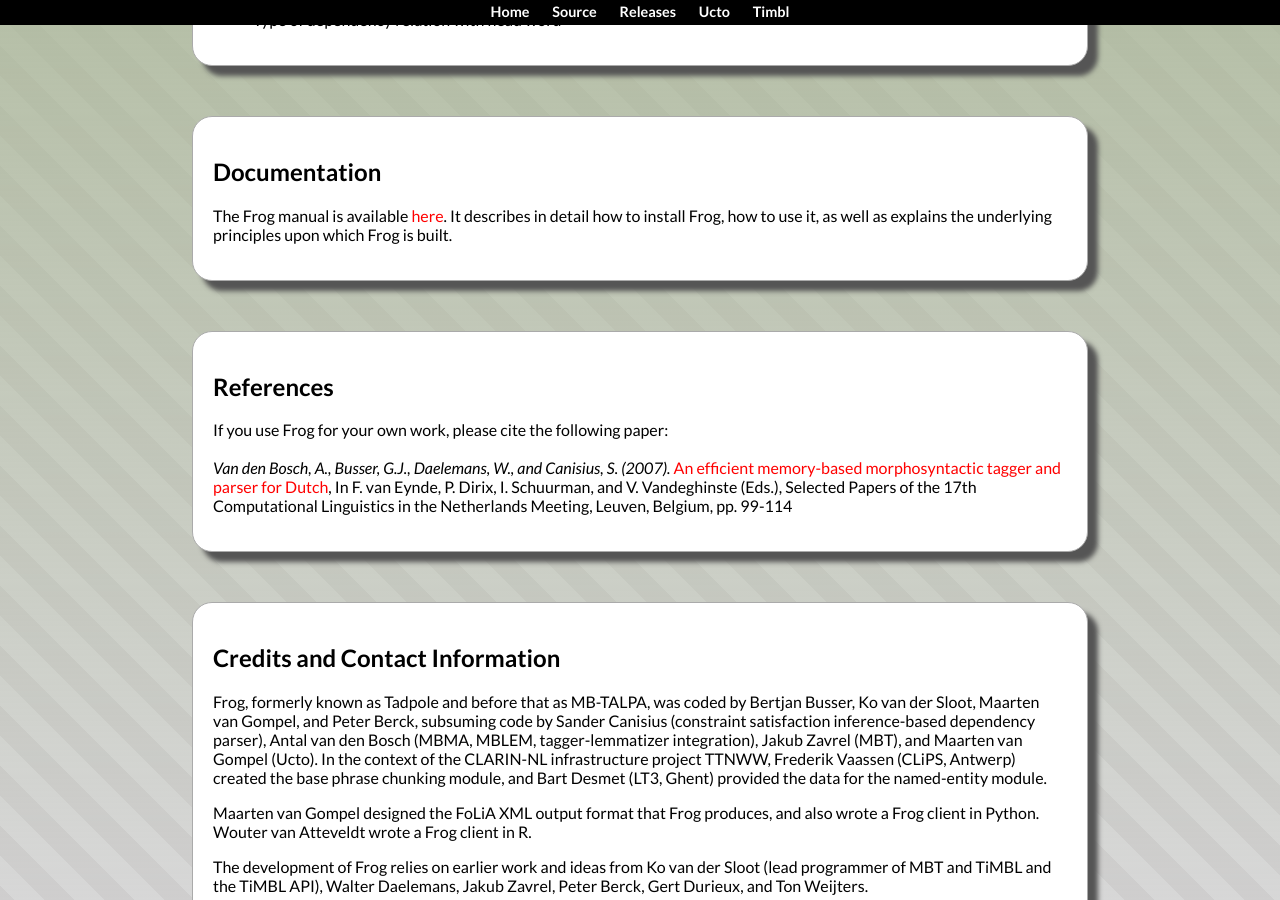
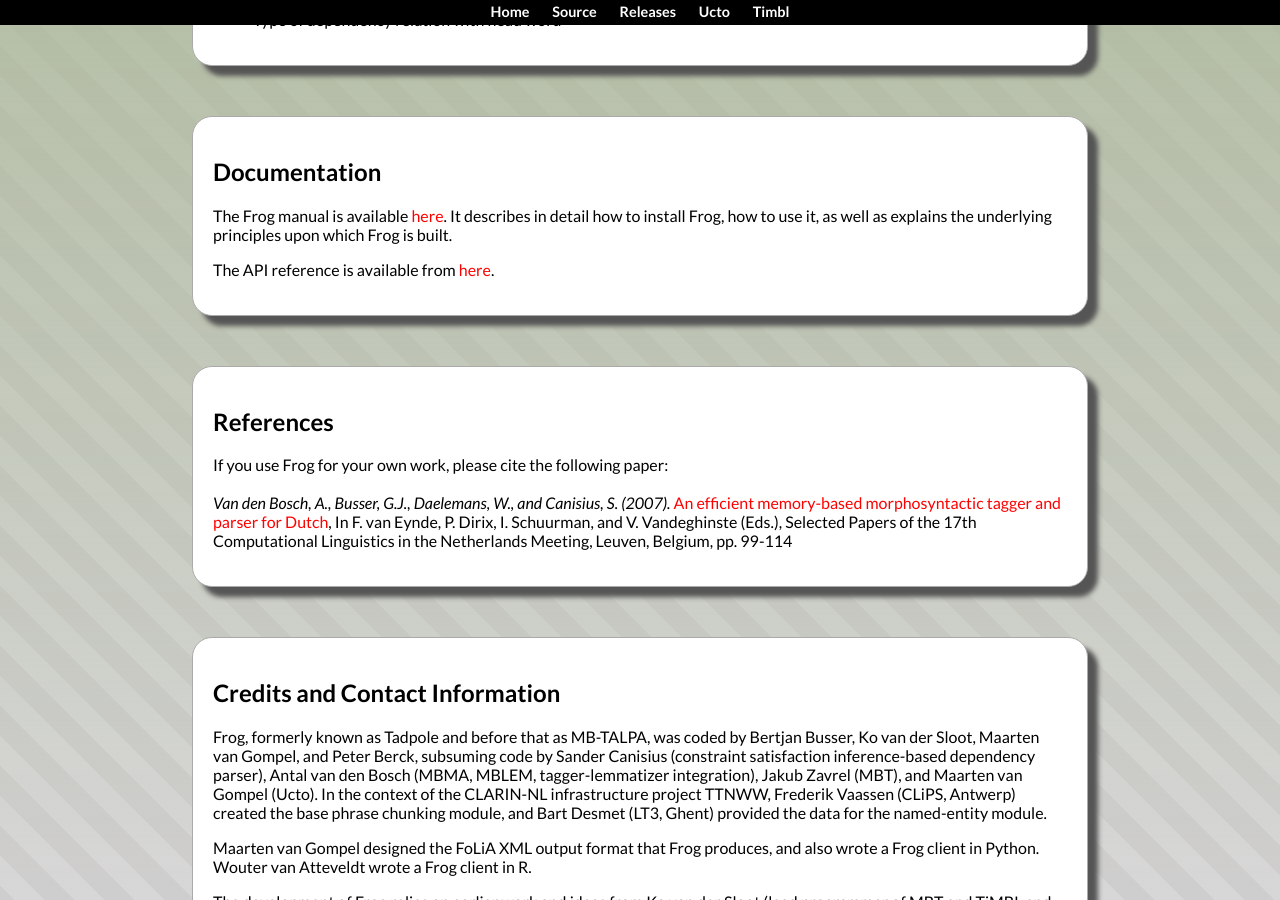
Before and after one commit to LanguageMachines/frog, a Jekyll site: the page built from index.html, in a window 1280 px wide and 900 px high, scrolled down 1425 px. Built offline with Jekyll 4.4.1, drawn with Linux system fonts in a browser that asks for light colours.

Commit message:
added a link to the new API reference documentation

```diff
--- a/index.html
+++ b/index.html
@@ -54,6 +54,8 @@
     <h2>Documentation</h2>
 
     <p>The Frog manual is available <a href="https://frognlp.readthedocs.io/en/latest/">here</a>. It describes in detail how to install Frog, how to use it, as well as explains the underlying principles upon which Frog is built.</p>
+
+    <p>The API reference is available from <a href="docs/api/html">here</a>.
 
 </section>
 
```
